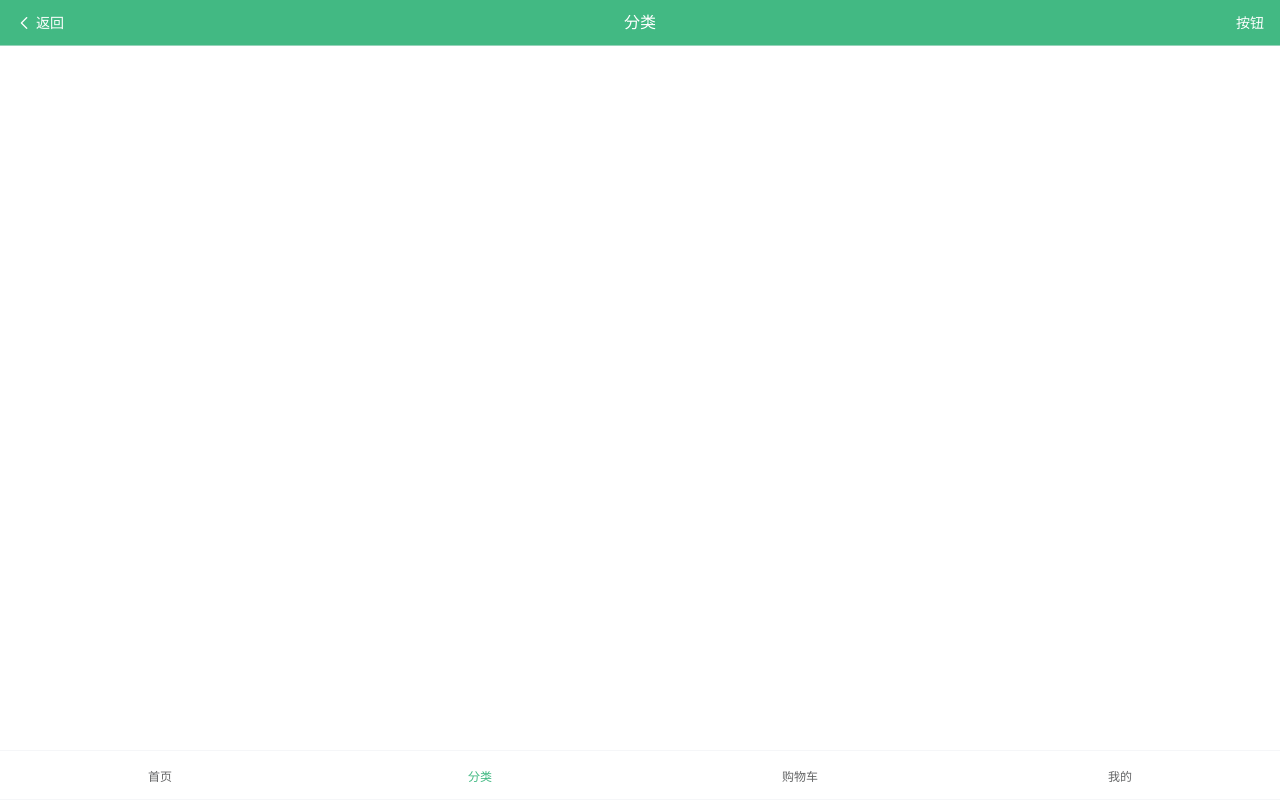
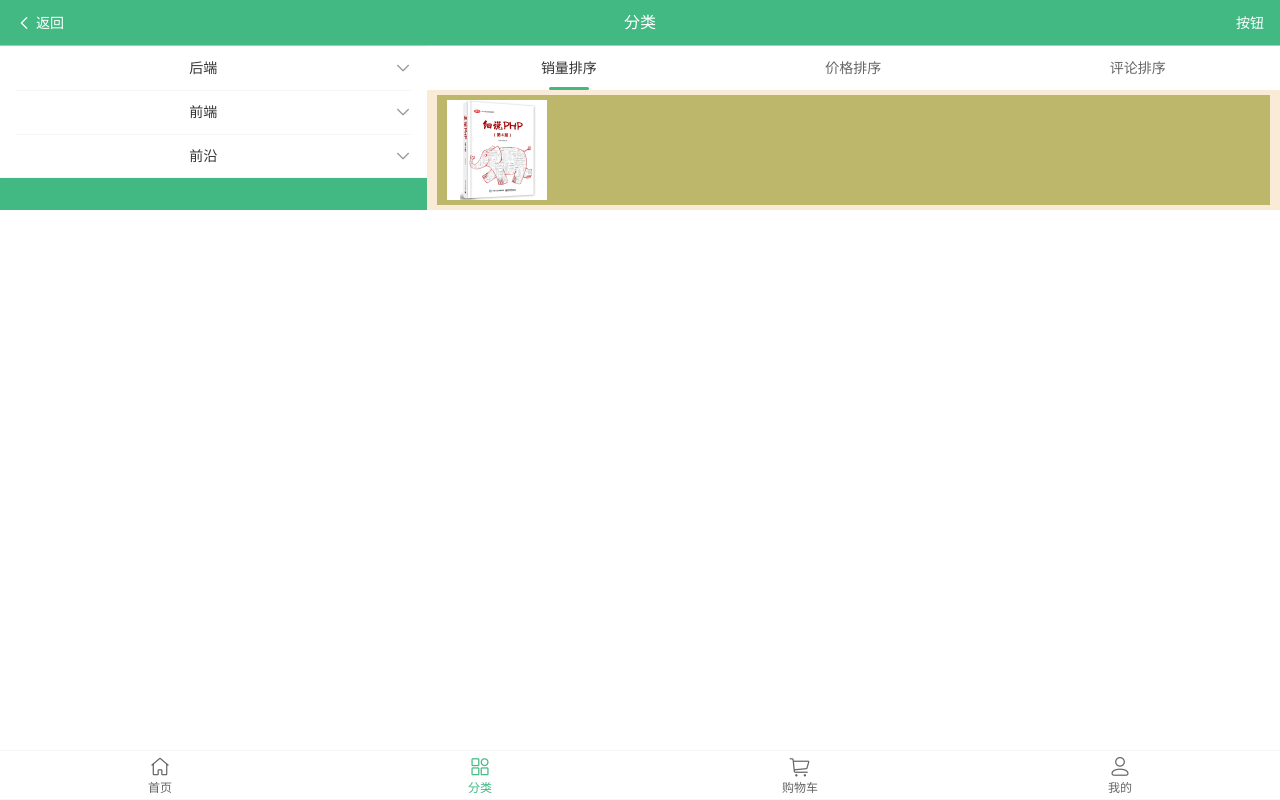
Before and after one commit to SherryChen0911/mall-demo, a Vue app: page /category in a window 1280 px wide. Built offline with nearby package versions, Linux system fonts and the light colour scheme.

Commit message:
20210819001

```diff
--- a/src/App.vue
+++ b/src/App.vue
@@ -6,10 +6,10 @@
   </div> -->
 
   <van-tabbar active-color="#42b983" route>
-  <van-tabbar-item replace to="/">首页</van-tabbar-item>
-  <van-tabbar-item replace to="/category">分类</van-tabbar-item>
-  <van-tabbar-item replace to="/shopcart">购物车</van-tabbar-item>
-  <van-tabbar-item replace to="/profile">我的</van-tabbar-item>
+  <van-tabbar-item icon="wap-home-o" replace to="/">首页</van-tabbar-item>
+  <van-tabbar-item icon="apps-o" replace to="/category">分类</van-tabbar-item>
+  <van-tabbar-item icon="shopping-cart-o" replace to="/shopcart">购物车</van-tabbar-item>
+  <van-tabbar-item icon="contact" replace to="/profile">我的</van-tabbar-item>
   </van-tabbar>
 </template>
 
--- a/src/assets/global.css
+++ /dev/null
@@ -1,17 +0,0 @@
-.nav-bar {
-    background-color: #42b983 !important;
-}
-.van-icon{
-
-    color: #fff !important;
-}
-.van-nav-bar__title{
-    color: #fff !important;
-}
-.van-nav-bar__text{
-    color: #fff !important;
-}
-.van-tabs__line{
-    background-color: #42b983 !important;;
-
-}
--- /dev/null
+++ b/src/assets/global.scss
@@ -0,0 +1,39 @@
+.nav-bar {
+    background-color: #42b983 !important;
+}
+.van-nav-bar__left{
+    .van-icon{
+
+        color: #fff !important;
+    }
+}
+.van-nav-bar__title{
+    color: #fff !important;
+}
+.van-nav-bar__text{
+    color: #fff !important;
+}
+.van-tabs__line{
+    background-color: #42b983 !important;;
+
+}
+.van-collapse-item__content{
+    padding: 0 16px !important;
+}
+.van-sidebar-item {
+    background-color: #fff !important;
+}
+.van-sidebar-item--select::before{
+    background-color: #42b983 !important;
+}
+.side-bar{
+    background-color: #42b983;
+}
+.side-cnt{
+    background-color: antiquewhite;
+}
+.van-cell .van-cell--clickable .van-collapse-item__title{
+    .van-icon{
+        color: darkgray !important;
+      }
+}
--- a/src/main.js
+++ b/src/main.js
@@ -9,6 +9,9 @@ import { Tabbar, TabbarItem } from 'vant';
 import { Swipe, SwipeItem } from 'vant';
 import { Image as VanImage } from 'vant';
 import { Tab, Tabs } from 'vant';
+import { Col, Row } from 'vant';
+import { Collapse, CollapseItem } from 'vant';
+import { Sidebar, SidebarItem } from 'vant';
 
 createApp(App).use(store).use(router)
 .use(NavBar)
@@ -19,4 +22,10 @@ createApp(App).use(store).use(router)
 .use(VanImage)
 .use(Tab)
 .use(Tabs)
+.use(Col)
+.use(Row)
+.use(Collapse)
+.use(CollapseItem)
+.use(Sidebar)
+.use(SidebarItem)
 .mount('#app')
--- a/src/views/Home.vue
+++ b/src/views/Home.vue
@@ -8,7 +8,7 @@
 
 <script>
 // @ is an alias to /src
-import "../assets/global.css";
+import "../assets/global.scss";
 import HelloWorld from '@/components/HelloWorld.vue'
 
 export default {
--- a/src/views/category/Category.vue
+++ b/src/views/category/Category.vue
@@ -1,13 +1,58 @@
 <template>
   <van-nav-bar class="nav-bar" title="分类" left-text="返回" right-text="按钮" left-arrow  @click-left="onClickLeft" @click-right="onClickRight"/>
+  <van-row>
+    <van-col class="side-bar" span="8">
+      <van-collapse v-model="sidebarSelect">
+      <van-collapse-item title="后端" name="1">
+        <van-sidebar v-model="sidebarItemSelect">
+          <van-sidebar-item title="Java" />
+          <van-sidebar-item title="PHP" />
+          <van-sidebar-item title="Python" />
+        </van-sidebar>
+      </van-collapse-item>
+      <van-collapse-item title="前端" name="2">
+        <view>a</view>
+        <view>a</view>
+        <view>a</view>
+      </van-collapse-item>
+      <van-collapse-item title="前沿" name="3">
+      </van-collapse-item>
+      </van-collapse>
+    </van-col>
+    <van-col class="side-cnt" span="16">
+        <van-tabs v-model="tabSelect">
+          <van-tab title="销量排序">
+            <view class="list-item">
+              <van-image fit="contain" :src="require('@/assets/images/11.png')" style="width:100px; hight:100px"/>
+
+
+
+            </view>
+          </van-tab>
+          <van-tab title="价格排序">
+
+          </van-tab>
+          <van-tab title="评论排序">
+
+          </van-tab>
+        </van-tabs>
+    </van-col>
+  </van-row>
 </template>
 
 <script>
 // @ is an alias to /src
-import "@/assets/global.css";
+import "@/assets/global.scss";
 
 export default {
   name: 'Category',
+  data(){
+    return {
+      tabSelect: 0,
+      sidebarSelect: [],
+      sidebarItemSelect: 0,
+    }
+  },
   components: {
   },
   methods:{
@@ -22,4 +67,13 @@ export default {
 </script>
 
 <style lang="scss">
+  .list-item{
+    background-color: darkkhaki;
+    margin:  5px 10px;
+    padding: 5px 10px;
+    display: flex;
+    justify-content: flex-start;
+    align-items: flex-start;
+  }
+
 </style>
--- a/src/views/index/Index.vue
+++ b/src/views/index/Index.vue
@@ -50,7 +50,7 @@
 
 <script>
 // @ is an alias to /src
-import "@/assets/global.css";
+import "@/assets/global.scss";
 
 export default {
   name: 'Index',
--- a/src/views/profile/Profile.vue
+++ b/src/views/profile/Profile.vue
@@ -4,7 +4,7 @@
 
 <script>
 // @ is an alias to /src
-import "@/assets/global.css";
+import "@/assets/global.scss";
 
 export default {
   name: 'Profile',
--- a/src/views/shopcart/Shopcart.vue
+++ b/src/views/shopcart/Shopcart.vue
@@ -4,7 +4,7 @@
 
 <script>
 // @ is an alias to /src
-import "@/assets/global.css";
+import "@/assets/global.scss";
 
 export default {
   name: 'Shopcart',
```
